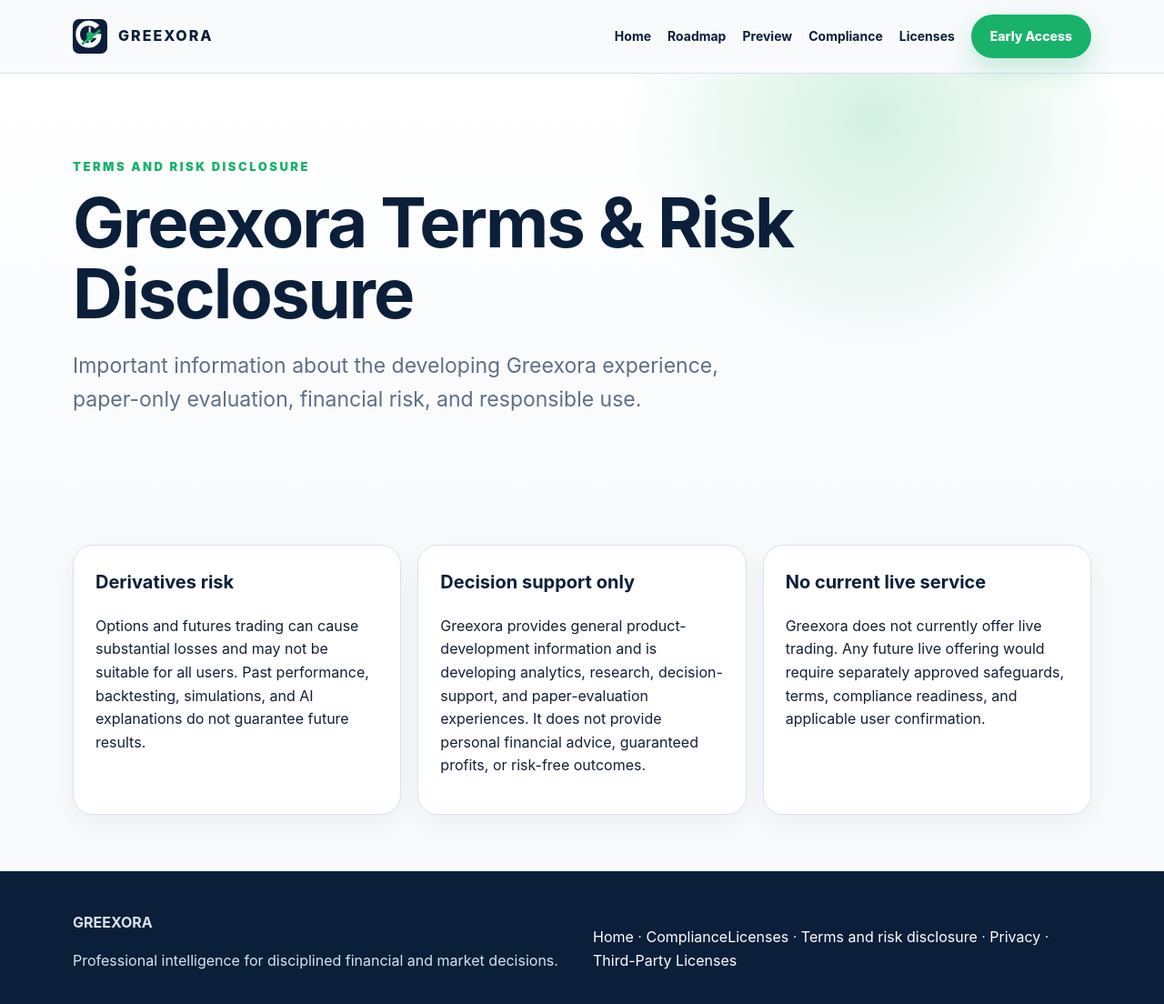
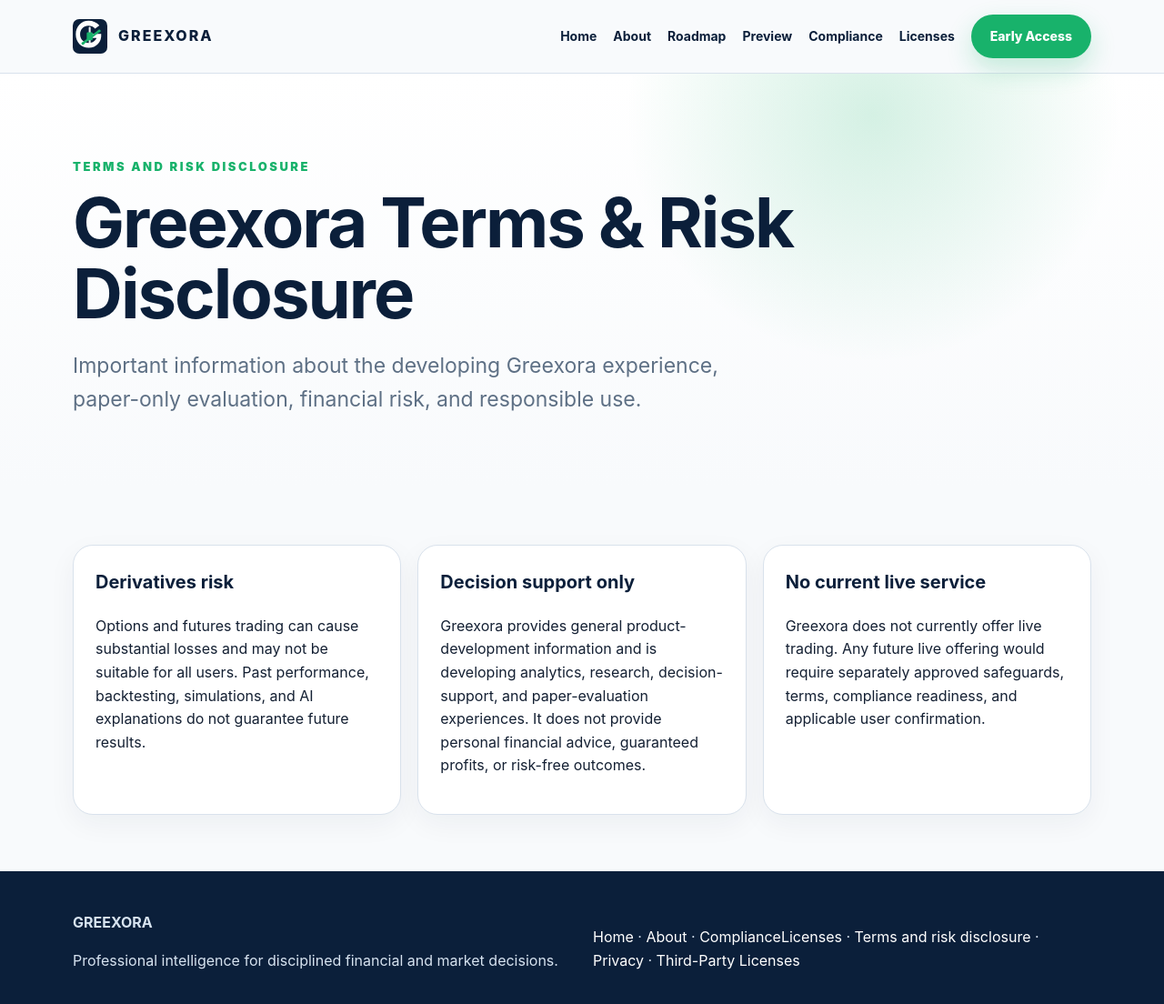
Before and after one commit to rishabh82cs-ai/QuantX_India, a plain HTML site: page terms-risk-disclosure.html in a window 1280 px wide. Shown: the whole page at 91% size. Drawn offline with Linux system fonts and the light colour scheme.

Commit message:
SEO: update terms-risk-disclosure.html

```diff
--- a/terms-risk-disclosure.html
+++ b/terms-risk-disclosure.html
@@ -20,7 +20,7 @@
         "@type": "Organization",
         "@id": "https://quantx-india.com/#organization",
         "name": "Greexora",
-        "alternateName": ["QuantX India", "QuantX"],
+        "alternateName": ["QuantX India"],
         "url": "https://quantx-india.com/",
         "description": "Greexora is developing a paper-first financial and market decision-support experience."
       },
@@ -59,7 +59,7 @@
   <link rel="apple-touch-icon" href="/apple-touch-icon.png">
 </head>
 <body>
-<header class="site-header"><div class="container nav"><a class="brand" href="index.html"><img src="assets/greexora-mark.svg" alt="Greexora logo mark"> GREEXORA</a><nav class="nav-links"><a href="index.html">Home</a><a href="roadmap.html">Roadmap</a>
+<header class="site-header"><div class="container nav"><a class="brand" href="/"><img src="assets/greexora-mark.svg" alt="Greexora logo mark"> GREEXORA</a><nav class="nav-links"><a href="/">Home</a><a href="about.html">About</a><a href="roadmap.html">Roadmap</a>
         <a href="demo.html">Preview</a>
            <a href="compliance.html">Compliance</a><a href="third-party-licenses.html">Licenses</a><a href="early-access.html" class="btn btn-primary">Early Access</a></nav></div></header>
 <section class="hero"><div class="container"><div class="eyebrow">Terms and risk disclosure</div><h1>Greexora Terms &amp; Risk Disclosure</h1><p class="lead">Important information about the developing Greexora experience, paper-only evaluation, financial risk, and responsible use.</p></div></section>
@@ -67,7 +67,7 @@
 <footer class="footer">
     <div class="container footer-grid">
       <div><strong>GREEXORA</strong><p>Professional intelligence for disciplined financial and market decisions.</p></div>
-      <div><p><a href="index.html">Home</a> ·
+      <div><p><a href="/">Home</a> · <a href="about.html">About</a> ·
 <a href="compliance.html">Compliance</a><a href="third-party-licenses.html">Licenses</a> · <a href="terms-risk-disclosure.html">Terms and risk disclosure</a> · <a href="privacy.html">Privacy</a> · <a href="third-party-licenses.html">Third-Party Licenses</a></p></div>
     </div>
   </footer>
```
